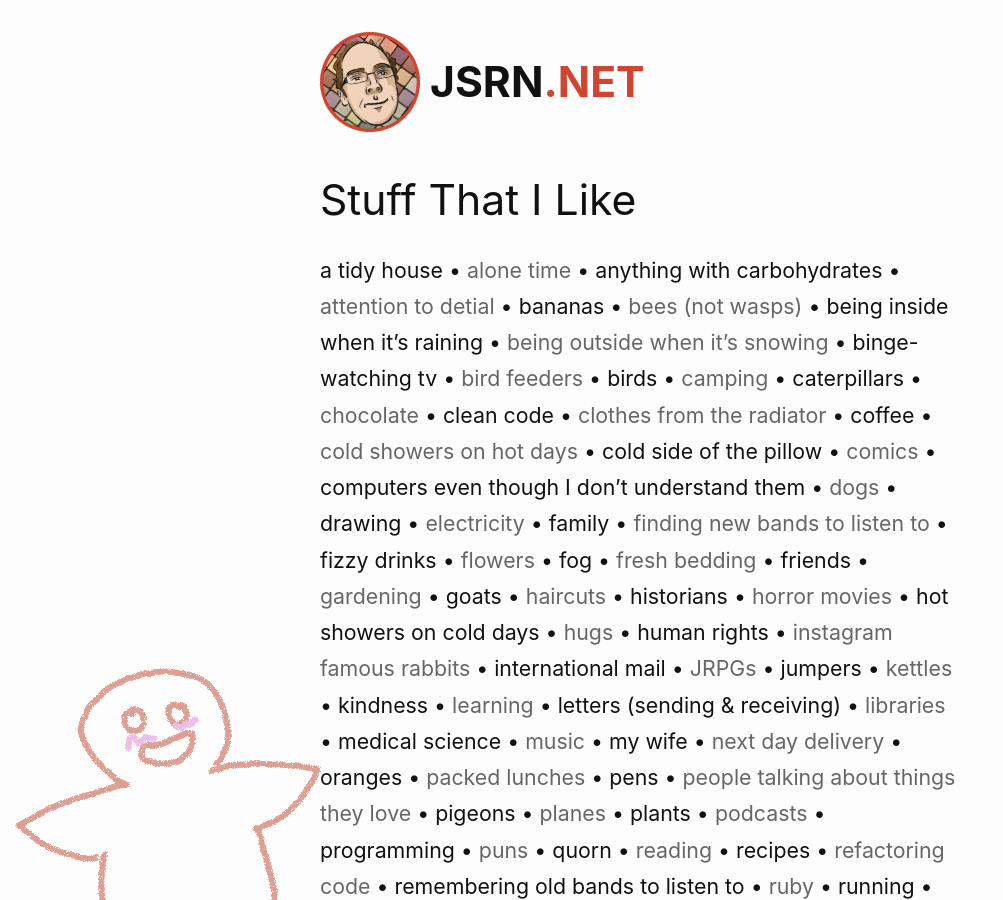
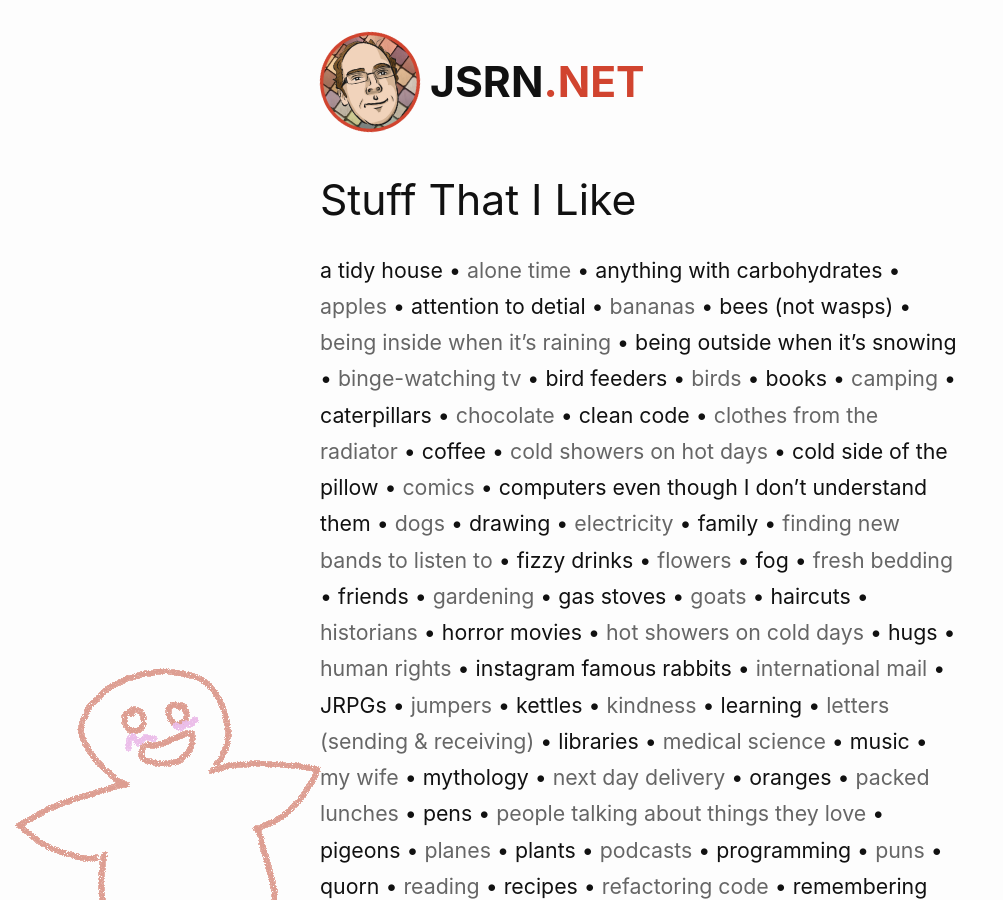
Before and after one commit to jsrn/jsrn.github.io, a Jekyll site: the page built from stuffthatilike.md, in a window 1280 px wide and 900 px high. Shown: the whole window, without its empty margins (0-1003 px from the left). Built offline with Jekyll 4.4.1, drawn with Linux system fonts in a browser that asks for light colours; our own code applies the rules of GitHub Pages for plain Markdown files.

Commit message:
More stuff that I like

```diff
--- a/stuffthatilike.md
+++ b/stuffthatilike.md
@@ -8,6 +8,7 @@ description: There's plenty to be grateful for.
 <span class='thing-i-like'>a tidy house</span> &bull;
 <span class='thing-i-like'>alone time</span> &bull;
 <span class='thing-i-like'>anything with carbohydrates</span> &bull;
+<span class='thing-i-like'>apples</span> &bull;
 <span class='thing-i-like'>attention to detial</span> &bull;
 <span class='thing-i-like'>bananas</span> &bull;
 <span class='thing-i-like'>bees (not wasps)</span> &bull;
@@ -16,6 +17,7 @@ description: There's plenty to be grateful for.
 <span class='thing-i-like'>binge-watching tv</span> &bull;
 <span class='thing-i-like'>bird feeders</span> &bull;
 <span class='thing-i-like'>birds</span> &bull;
+<span class='thing-i-like'>books</span> &bull;
 <span class='thing-i-like'>camping</span> &bull;
 <span class='thing-i-like'>caterpillars</span> &bull;
 <span class='thing-i-like'>chocolate</span> &bull;
@@ -37,6 +39,7 @@ description: There's plenty to be grateful for.
 <span class='thing-i-like'>fresh bedding</span> &bull;
 <span class='thing-i-like'>friends</span> &bull;
 <span class='thing-i-like'>gardening</span> &bull;
+<span class='thing-i-like'>gas stoves</span> &bull;
 <span class='thing-i-like'>goats</span> &bull;
 <span class='thing-i-like'>haircuts</span> &bull;
 <span class='thing-i-like'>historians</span> &bull;
@@ -56,6 +59,7 @@ description: There's plenty to be grateful for.
 <span class='thing-i-like'>medical science</span> &bull;
 <span class='thing-i-like'>music</span> &bull;
 <span class='thing-i-like'>my wife</span> &bull;
+<span class='thing-i-like'>mythology</span> &bull;
 <span class='thing-i-like'>next day delivery</span> &bull;
 <span class='thing-i-like'>oranges</span> &bull;
 <span class='thing-i-like'>packed lunches</span> &bull;
```
